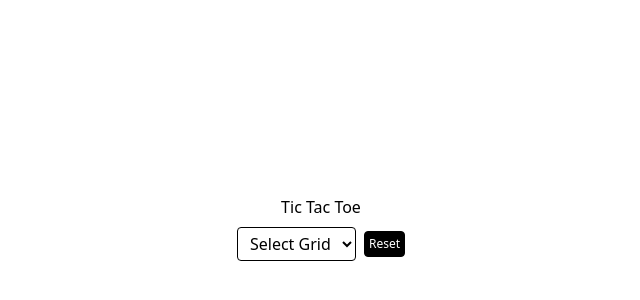
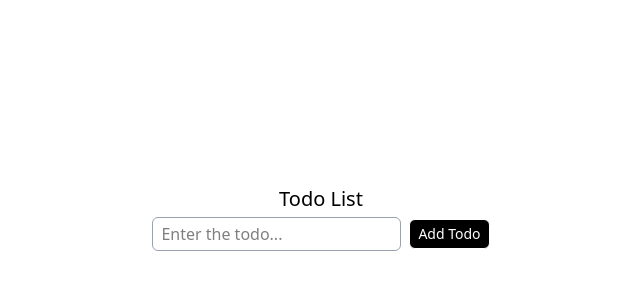
Before and after one commit to Rishabh-Mahto/Mini-s, a React (Vite) app: page / in a window 1280 px wide. Shown: the part 164-464 px from the top of the page, without its empty margins (319-959 px from the left). Built offline with nearby package versions, Linux system fonts and the light colour scheme.

Commit message:
feat: Todo Added

```diff
--- a/src/App.tsx
+++ b/src/App.tsx
@@ -1,12 +1,14 @@
 import "./App.css";
 import GridReverse from "./components/grid-reverse";
 import TicTacToe from "./components/tic-tac-toe";
+import Todo from "./components/todo";
 
 function App() {
   return (
     <>
       {/* <GridReverse /> */}
-      <TicTacToe />
+      {/* <TicTacToe /> */}
+      <Todo />
     </>
   );
 }
--- a/src/components/tic-tac-toe.tsx
+++ b/src/components/tic-tac-toe.tsx
@@ -1,4 +1,4 @@
-import { use, useEffect, useState } from "react";
+import { useEffect, useState } from "react";
 
 export default function TicTacToe() {
   const [gridSize, setGridSize] = useState<number>(0);
@@ -34,12 +34,14 @@ export default function TicTacToe() {
 
     //diagonals
     const winDiag1: number[] = [];
+    // [[0,4,8]]
     for (let i = 0; i < size; i++) {
       winDiag1.push(i * size + i);
     }
     combinations.push(winDiag1);
 
     const winDiag2: number[] = [];
+    // [[2,4,6]]
     for (let i = 0; i < size; i++) {
       winDiag2.push(i * size + (size - 1 - i));
     }
@@ -56,7 +58,6 @@ export default function TicTacToe() {
 
   const handleClick = (index: number) => {
     if (winner) return;
-    console.log("Clicked Cell Index:", index);
     if (board[index]) return; // Prevent overwriting a cell
 
     setBoard((prev) => {
@@ -76,11 +77,12 @@ export default function TicTacToe() {
 
   const checkWinner = () => {
     for (const combination of winningCombinations) {
-      const [firstIndex, ...restIndices] = combination;
-      const firstValue = board[firstIndex];
+      //eg: [0,1,2]
+      const [firstIndex, ...restIndices] = combination; //eg: [0,1,2] => firstIndex=0, restIndices=[1,2]
+      const firstValue = board[firstIndex]; //"X" or "O" or null
       if (
         firstValue &&
-        restIndices.every((index) => board[index] === firstValue)
+        restIndices.every((index) => board[index] === firstValue) //eg: board[1] === "X" && board[2] === "X"
       ) {
         return firstValue;
       }
--- /dev/null
+++ b/src/components/todo.tsx
@@ -0,0 +1,89 @@
+import { useState } from "react";
+
+interface Todo {
+  id: number;
+  title: string;
+  completed: boolean;
+}
+
+export default function Todo() {
+  const [todos, setTodos] = useState<Todo[]>([]);
+  const [inputValue, setInputValue] = useState<string>("");
+
+  const handleAddTodo = () => {
+    if (inputValue.trim() === "") return;
+
+    const newTodo = {
+      id: Date.now(),
+      title: inputValue,
+      completed: false,
+    };
+
+    setTodos((prev) => [...prev, newTodo]);
+    setInputValue("");
+  };
+
+  const handleDeleteTodo = (id: number) => {
+    setTodos((prev) => prev.filter((todo) => todo.id !== id));
+  };
+
+  const handleToggleComplete = (id: number) => {
+    setTodos((prev) =>
+      prev.map((todo) =>
+        todo.id === id ? { ...todo, completed: !todo.completed } : todo,
+      ),
+    );
+  };
+
+  const handleInputChange = (e: React.ChangeEvent<HTMLInputElement>) => {
+    setInputValue(e.target.value);
+  };
+
+  return (
+    <div className="flex flex-col items-center justify-center w-screen h-screen">
+      <h1 className="text-xl font-medium">Todo List</h1>
+      <div className="flex flex-col max-w-md items-start gap-4 mt-1">
+        {" "}
+        <div className="flex items-center gap-2 w-full">
+          {" "}
+          <input
+            value={inputValue}
+            className="px-2 py-1 border rounded-md border-gray-400"
+            placeholder="Enter the todo..."
+            onChange={handleInputChange}
+          />
+          <button
+            className="text-sm bg-black text-white px-2 py-1 border rounded-md"
+            onClick={handleAddTodo}
+          >
+            Add Todo
+          </button>
+        </div>
+        <ul className="mt-5 w-full">
+          {todos.map((todo) => (
+            <div className="flex items-center justify-between w-full gap-4">
+              <li
+                key={todo.id}
+                className={`mt-2 ${todo.completed ? "line-through" : ""}`}
+              >
+                <input
+                  type="checkbox"
+                  checked={todo.completed}
+                  onChange={() => handleToggleComplete(todo.id)}
+                  className="mr-2 cursor-pointer"
+                />
+                {todo.title}
+              </li>
+              <button
+                className="text-white bg-red-600 text-xs p-1 cursor-pointer border rounded-sm"
+                onClick={() => handleDeleteTodo(todo.id)}
+              >
+                Delete
+              </button>
+            </div>
+          ))}
+        </ul>
+      </div>
+    </div>
+  );
+}
```
